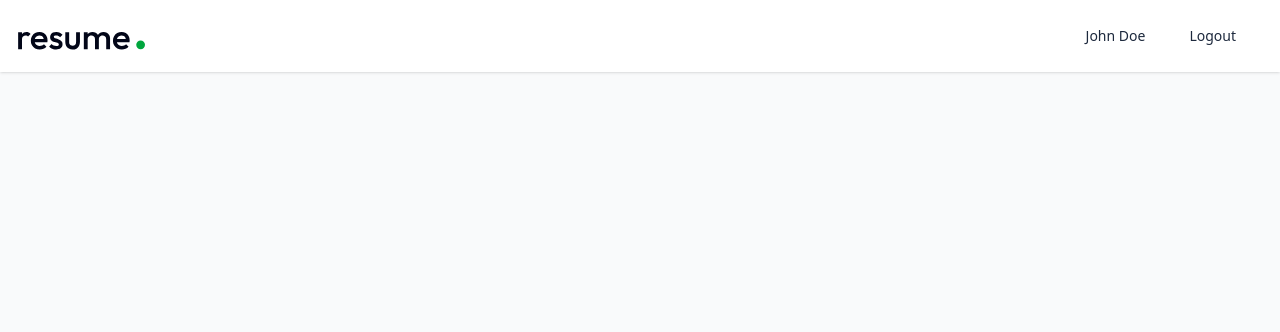
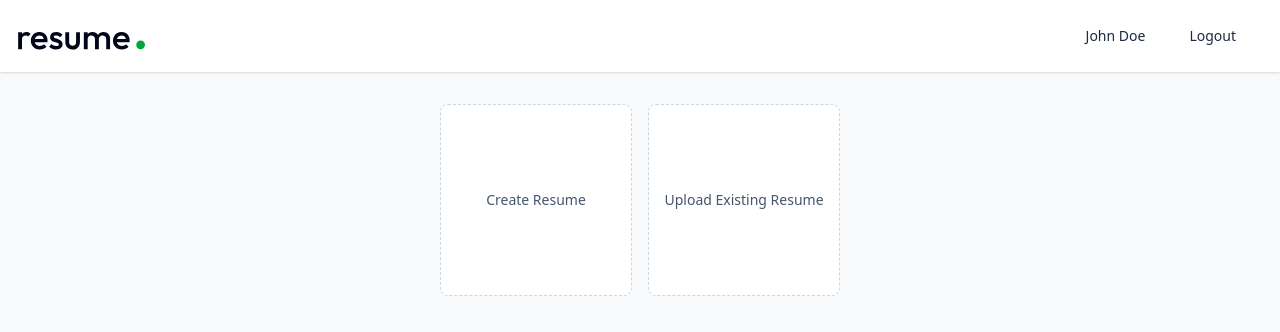
Before and after one commit to Hammadi6289/resume-builder, a React (Vite) app in the folder client/: page /app in a window 1280 px wide. Shown: the top 332 px of the page. Built offline with nearby package versions, Linux system fonts and the light colour scheme.

Commit message:
fixed the licide-react version... Although It still wont work.

```diff
--- a/client/package.json
+++ b/client/package.json
@@ -11,7 +11,7 @@
   },
   "dependencies": {
     "@tailwindcss/vite": "^4.1.16",
-    "lucide-react": "^0.552.0",
+    "lucide-react": "^0.544.0",
     "react": "^19.1.1",
     "react-dom": "^19.1.1",
     "react-router-dom": "^7.9.5",
--- a/client/src/pages/Dashboard.jsx
+++ b/client/src/pages/Dashboard.jsx
@@ -1,6 +1,7 @@
 import React from "react";
 
 const Dashboard = () => {
+  //1:38:35
   return (
     <div>
       <div className="max-w-7xl mx-auto px-4 py-8">
@@ -10,8 +11,35 @@ const Dashboard = () => {
         >
           Welcome dummy user, "John Doe"
         </p>
-        <div className="flex gap-4">
-          <button></button>
+        <div className="flex gap-4 justify-center">
+          <button
+            className="w-full bg-white sm:max-w-48 h-48 flex flex-col items-center
+          justify-center rounded-lg gap-2 text-slate-600 border border-dashed
+          border-slate-300 group hover:border-green-500 hover:shadow-lg transition-all
+          duration-300 cursor-pointer"
+          >
+            <p
+              className="text-sm group-hover:text-green-600 transition-all
+            duration-300"
+            >
+              {" "}
+              Create Resume
+            </p>
+          </button>
+
+          <button
+            className="w-full bg-white sm:max-w-48 h-48 flex flex-col items-center
+          justify-center rounded-lg gap-2 text-slate-600 border border-dashed
+          border-slate-300 group hover:border-purple-500 hover:shadow-lg transition-all
+          duration-300 cursor-pointer"
+          >
+            <p
+              className="text-sm group-hover:text-purple-600 transition-all
+            duration-300"
+            >
+              Upload Existing Resume
+            </p>
+          </button>
         </div>
       </div>
     </div>
```
Also changed, not shown: 1 other file (tests, documents, lock files or other folders).
